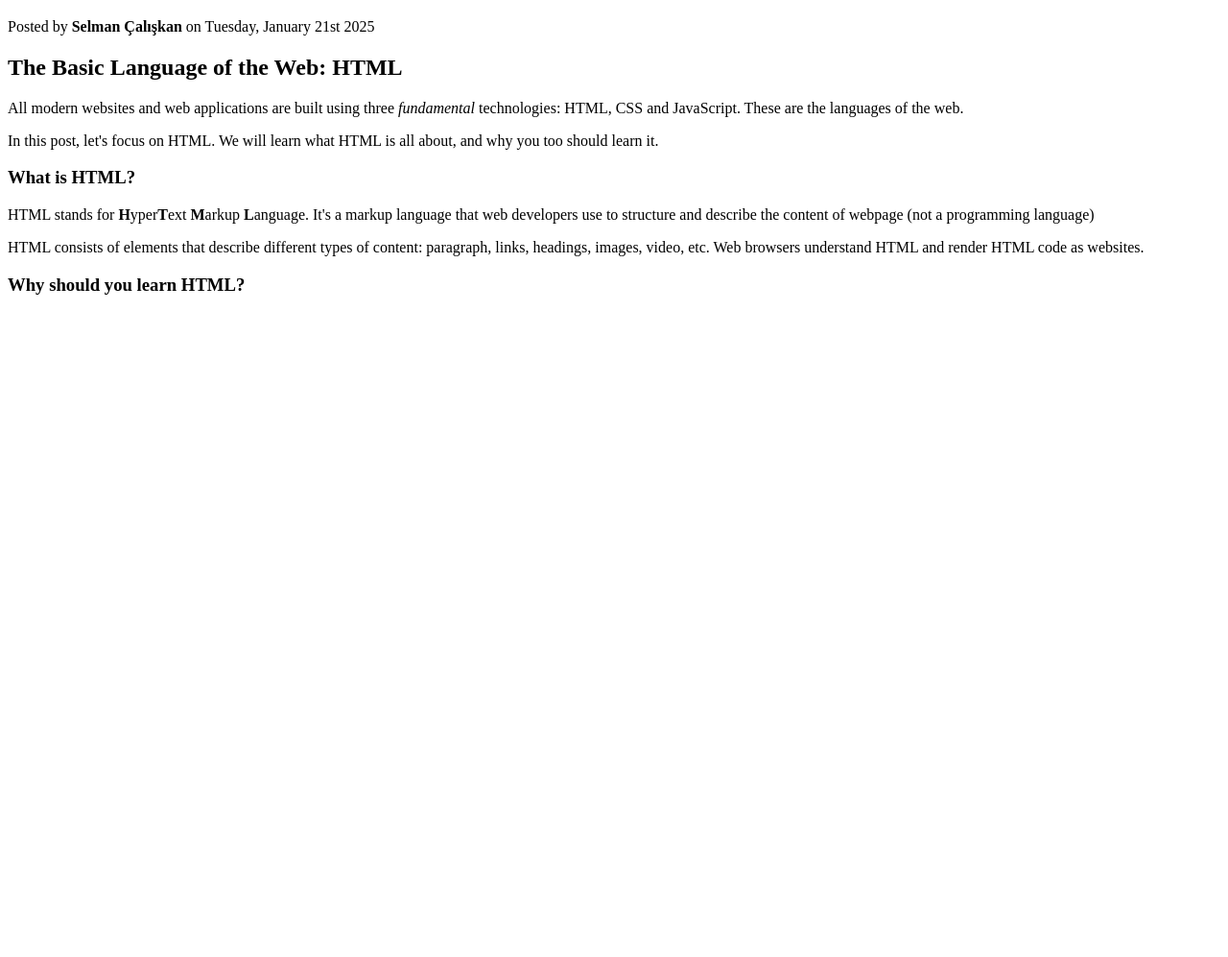
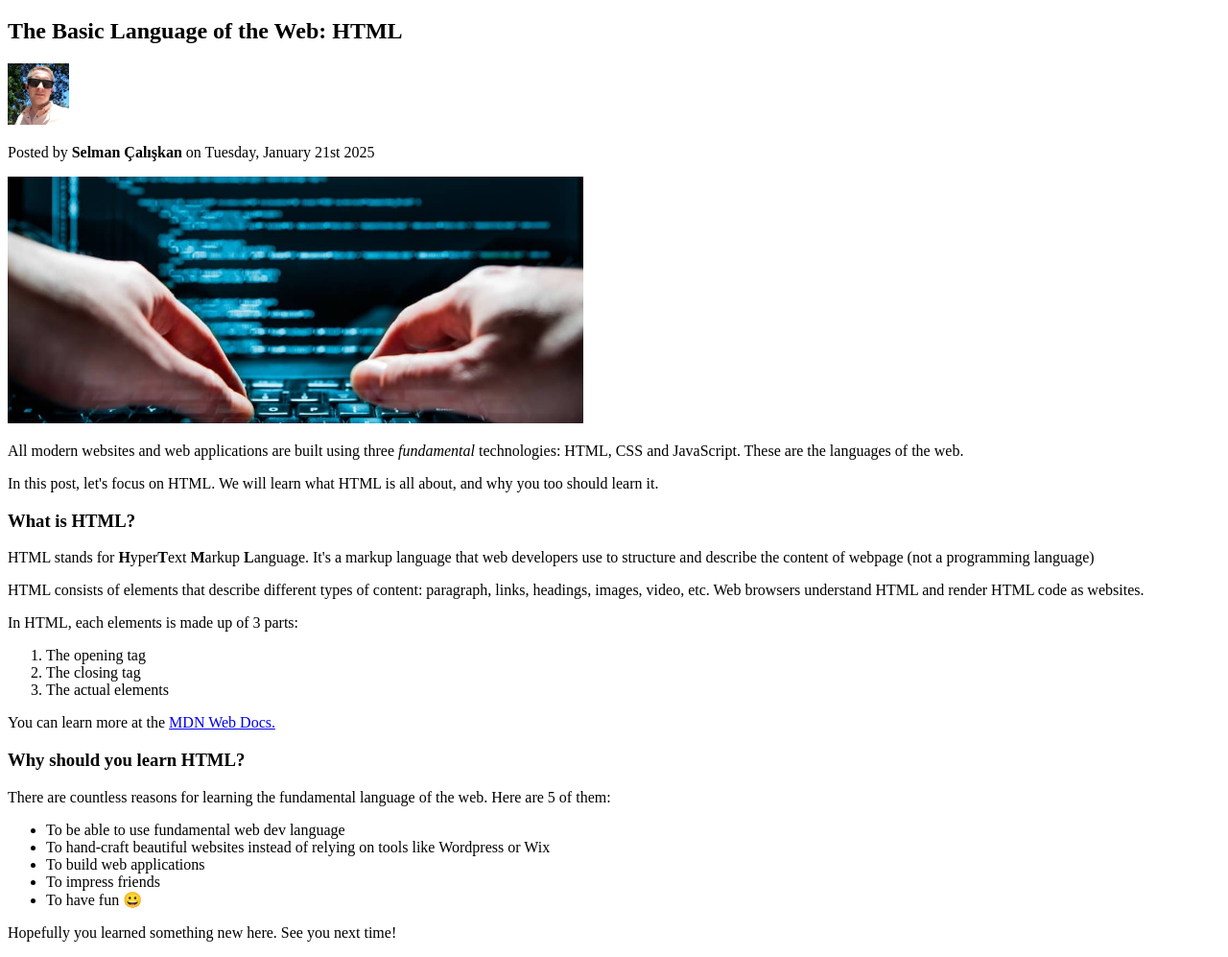
Before and after one commit to selmanclskn/Jonas-Schmedtmann-Front-End-Camp, a plain HTML site: page html/fundamentals/index.html in a window 1280 px wide. Shown: the part 61-1058 px from the top of the page at 96% size. Before the commit the page ends 800 px from the top, so only its background shows below. Drawn offline with Linux system fonts and the light colour scheme.

Commit message:
front-and_camp_day2

```diff
--- a/html/fundamentals/index.html
+++ b/html/fundamentals/index.html
@@ -14,11 +14,15 @@
     <h6>Examples related to all topics</h6> -->
 
     <h1>The Code Magazine</h1>
+    <h2>The Basic Language of the Web: HTML</h2>
+    <img src="../images/slmnclskn.jpg" alt="selman çalışkan" width="64 px">
     <p>
       Posted by <strong>Selman Çalışkan</strong> on Tuesday, January 21st 2025
     </p>
 
-    <h2>The Basic Language of the Web: HTML</h2>
+    <img src="../images/html-coding.jpg" alt="html coding" width="600 px">
+
+
     <p>
       All modern websites and web applications are built using three
       <em>fundamental</em>
@@ -43,6 +47,23 @@
       paragraph, links, headings, images, video, etc. Web browsers understand
       HTML and render HTML code as websites.
     </p>
+    <p>In HTML, each elements is made up of 3 parts:
+      <ol>
+        <li>The opening tag</li>
+        <li>The closing tag</li>
+        <li>The actual elements</li>
+    </ol>
+    <p>You can learn more at the <a href="#">MDN Web Docs.</a></p>
+    </p>
     <h3>Why should you learn HTML?</h3>
+    <p>There are countless reasons for learning the fundamental language of the web. Here are 5 of them:</p>
+    <ul>
+      <li>To be able to use fundamental web dev language</li>
+      <li>To hand-craft beautiful websites instead of relying on tools like Wordpress or Wix</li>
+      <li>To build web applications</li>
+      <li>To impress friends</li>
+      <li>To have fun &#128512;</li>
+    </ul>
+    <p>Hopefully you learned something new here. See you next time!</p>
   </body>
 </html>
```
Also changed, not shown: html/images/chair-1.jpg (renamed from .images/chair-1.jpg), html/images/chair-2.jpg (renamed from .images/chair-2.jpg), html/images/chair-3.jpg (renamed from .images/chair-3.jpg), html/images/computer-programmer.jpg (renamed from .images/computer-programmer.jpg), html/images/converse.jpg (renamed from .images/converse.jpg), html/images/css-power.jpg (renamed from .images/css-power.jpg), html/images/customers.jpg (renamed from .images/customers.jpg), html/images/hero-section.jpg (renamed from .images/hero-section.jpg), html/images/hero.jpg (renamed from .images/hero.jpg), html/images/html-coding.jpg (renamed from .images/html-coding.jpg), html/images/introduction-to-javascript.jpg (renamed from .images/introduction-to-javascript.jpg), html/images/slmnclskn.jpg (renamed from .images/slmnclskn.jpg), 2 other files.
